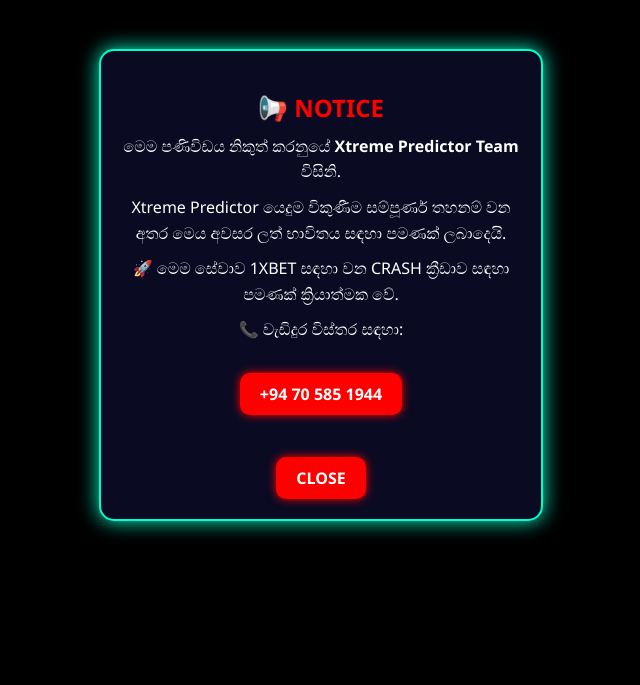
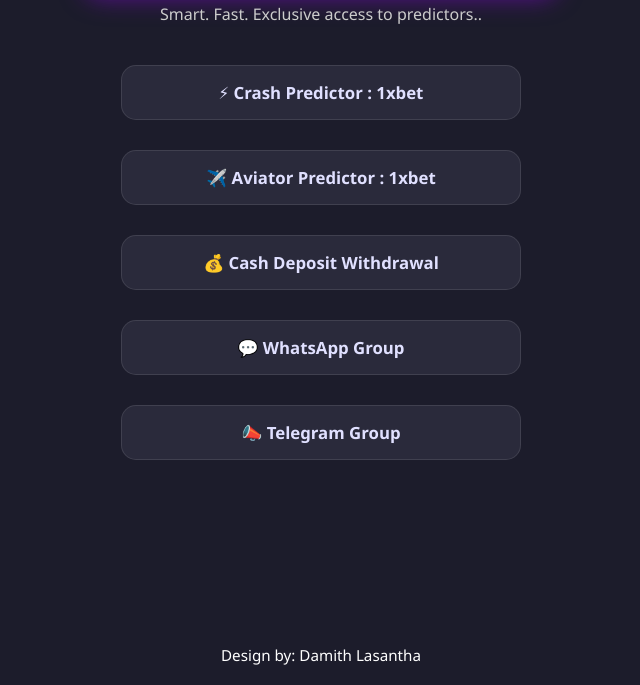
Before and after one commit to damindu817/xtreme_predictor425, a plain HTML site: page index.html in a window 1280 px wide. Shown: the part 115-800 px from the top of the page, without its empty margins (319-959 px from the left). Drawn offline with Linux system fonts and the light colour scheme.

Commit message:
Add files via upload

```diff
--- a/index.html
+++ b/index.html
@@ -1,76 +1,163 @@
+
 <!DOCTYPE html>
-<html lang="si">
+<html lang="en">
 <head>
-  <meta charset="UTF-8">
-  <meta name="viewport" content="width=device-width, initial-scale=1.0">
-  <title>Xtreme Predictor Notice</title>
+  <meta charset="UTF-8" />
+  <meta name="viewport" content="width=device-width, initial-scale=1.0" />
+  <meta name="description" content="Xtreme Predictor VIP - Exclusive access to crash and aviator predictors with fast cash deposit and group links." />
+  <meta name="author" content="Damith Lasantha" />
+  <title>Xtreme Predictor - VIP</title>
   <style>
+    html, body {
+      height: 100%;
+      display: flex;
+      flex-direction: column;
+      user-select: none;
+      font-family: 'Segoe UI', Tahoma, Geneva, Verdana, sans-serif;
+    }
     body {
       margin: 0;
       padding: 0;
-      background-color: #000;
+      background-color: #1c1c2b;
+      color: #f5f5f5;
+      align-items: center;
+      overflow-x: hidden;
+    }
+
+    .header {
+      background: linear-gradient(135deg, #6a0dad, #00d4ff);
+      padding: 20px 40px;
+      margin-top: 30px;
+      border-radius: 20px;
+      box-shadow: 0 0 25px rgba(106, 13, 173, 0.8);
+      text-align: center;
+      font-size: 2em;
+      font-weight: bold;
+      color: #ffffff;
+      animation: fadeInDown 1s ease-in-out;
+    }
+
+    .tagline {
+      font-size: 1em;
+      color: #cccccc;
+      margin-top: 5px;
+      text-align: center;
+      animation: fadeIn 2s ease-in-out;
+    }
+
+    .menu {
+      margin-top: 40px;
+      width: 90%;
+      max-width: 400px;
+      display: flex;
+      flex-direction: column;
+      gap: 30px;
+      animation: fadeInUp 1.5s ease-in-out;
+    }
+
+    .menu a {
+      text-decoration: none;
+      background-color: #2a2a3b;
+      border: 1px solid rgba(255, 255, 255, 0.1);
+      color: #e0e0ff;
+      padding: 15px 20px;
+      border-radius: 15px;
+      text-align: center;
+      font-weight: 600;
+      font-size: 1.05em;
+      transition: background-color 0.3s ease, color 0.3s ease, box-shadow 0.4s ease;
+    }
+
+    .menu a:hover {
+      background-color: #313155;
+      color: #ffffff;
+      animation: heartbeatGlow 1s infinite;
+    }
+
+    .footer {
+      margin-top: auto;
+      padding: 20px;
+      text-align: center;
       color: white;
-      font-family: 'Segoe UI', sans-serif;
-      display: flex;
-      align-items: center;
-      justify-content: center;
-      height: 100vh;
-      user-select: none;
-      -webkit-user-select: none;
-      -moz-user-select: none;
-      -ms-user-select: none;
+      font-size: 0.95em;
+      width: 100%;
     }
-    .notice-box {
-      background-color: #0a0a23;
-      border: 2px solid #00ffcc;
-      border-radius: 15px;
-      padding: 20px;
-      width: 85%;
-      max-width: 400px;
-      box-shadow: 0 0 20px #00ffcc;
-      text-align: center;
-    }
-    .notice-box h2 {
-      color: red;
-      margin-bottom: 10px;
-    }
-    .notice-box p {
-      margin: 10px 0;
-      line-height: 1.6;
-    }
-    .notice-box a {
-      display: inline-block;
-      margin-top: 20px;
-      padding: 10px 20px;
-      background-color: red;
+
+    .footer a {
       color: white;
       text-decoration: none;
-      border-radius: 10px;
-      font-weight: bold;
-      box-shadow: 0 0 10px red;
-      outline: none;
-      user-select: none;
-      -webkit-user-select: none;
-      -moz-user-select: none;
-      -ms-user-select: none;
-      -webkit-tap-highlight-color: transparent;
     }
-    .notice-box a:focus,
-    .notice-box a:active {
-      box-shadow: 0 0 15px #ffffff, 0 0 25px red;
+
+    @keyframes heartbeatGlow {
+      0%, 100% {
+        box-shadow: 0 0 10px rgba(0, 212, 255, 0.3),
+                    0 0 20px rgba(0, 212, 255, 0.4),
+                    0 0 30px rgba(0, 212, 255, 0.5);
+      }
+      50% {
+        box-shadow: 0 0 15px rgba(0, 212, 255, 0.6),
+                    0 0 30px rgba(0, 212, 255, 0.7),
+                    0 0 45px rgba(0, 212, 255, 0.8);
+      }
+    }
+
+    @keyframes fadeInDown {
+      from { opacity: 0; transform: translateY(-20px); }
+      to { opacity: 1; transform: translateY(0); }
+    }
+
+    @keyframes fadeInUp {
+      from { opacity: 0; transform: translateY(20px); }
+      to { opacity: 1; transform: translateY(0); }
+    }
+
+    @keyframes fadeIn {
+      from { opacity: 0; }
+      to { opacity: 1; }
+    }
+
+    @media (max-width: 500px) {
+      .header {
+        font-size: 1.5em;
+        padding: 15px 25px;
+      }
+      .menu a {
+        font-size: 0.95em;
+        padding: 12px 15px;
+      }
+      .footer {
+        font-size: 0.85em;
+        padding: 15px;
+      }
     }
   </style>
 </head>
-<body>
-  <div class="notice-box">
-    <h2>📢 NOTICE</h2>
-    <p>මෙම පණිවිඩය නිකුත් කරනුයේ <strong>Xtreme Predictor Team</strong> විසිනි.</p>
-    <p>Xtreme Predictor යෙදුම විකුණීම සම්පූර්ණ තහනම් වන අතර මෙය අවසර ලත් භාවිතය සඳහා පමණක් ලබාදෙයි.</p>
-    <p>🚀 මෙම සේවාව 1XBET සඳහා වන CRASH ක්‍රීඩාව සඳහා පමණක් ක්‍රියාත්මක වේ.</p>
-    <p>📞 වැඩිදුර විස්තර සඳහා:</p>
-    <a href="tel:+94705851944" style="color:white;">+94 70 585 1944</a>
-    <br><br>
-    <a href="https://damindu817.github.io/xtreme_predictor425/menu.html">CLOSE</a>
+<body oncontextmenu="return false">
+  <div class="header">XTREME PREDICTOR - VIP</div>
+
+    <div class="tagline">
+      Smart. Fast. Exclusive access to predictors<span id="dots"></span>
+    </div>
+
+  <div class="menu">
+    <a href="#">⚡ Crash Predictor : 1xbet</a>
+    <a href="#">✈️ Aviator Predictor : 1xbet</a>
+    <a href="#">💰 Cash Deposit Withdrawal</a>
+    <a href="#">💬 WhatsApp Group</a>
+    <a href="#">📣 Telegram Group</a>
   </div>
-</body>
+  <div class="footer">
+    Design by: <a href="https://facebook.com/gdamith.lasantha" target="_blank">Damith Lasantha</a>
+  </div>
+
+    <script>
+      const dots = document.getElementById("dots");
+      let count = 0;
+      setInterval(() => {
+        count = (count + 1) % 4;
+        dots.textContent = ".".repeat(count);
+      }, 500);
+    </script>
+    </body>
+
 </html>
```
